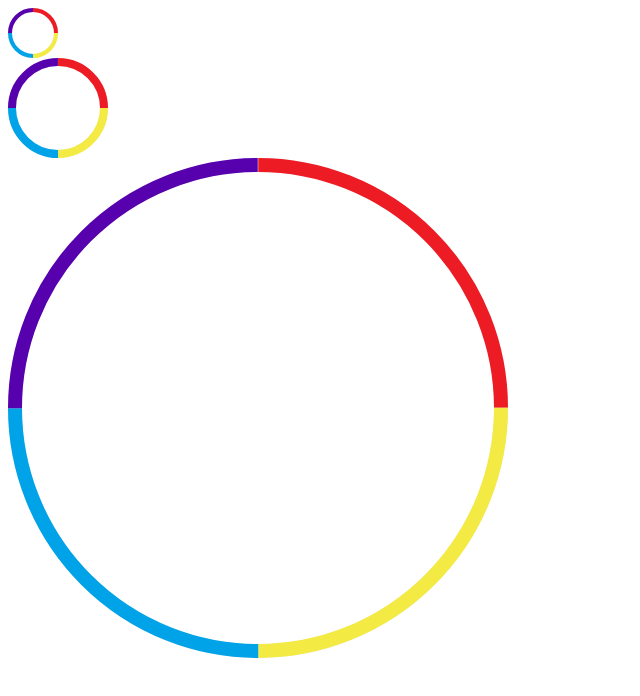
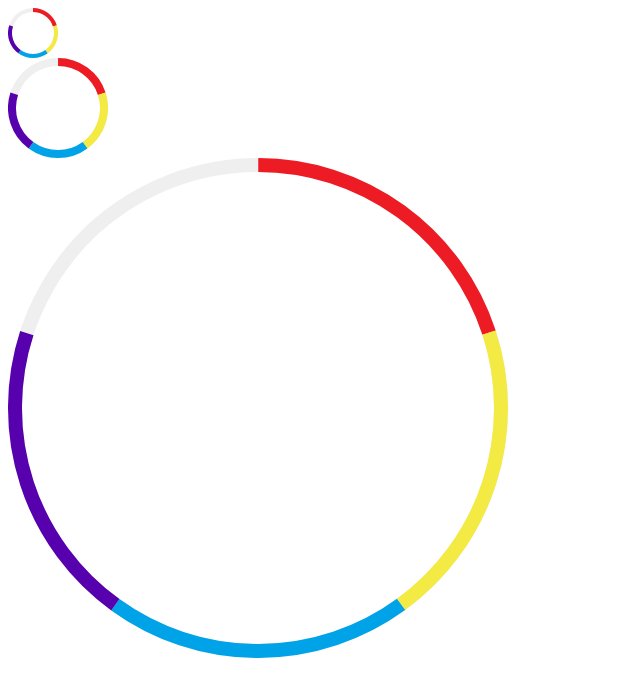
Before and after one commit to eheyne/donut, a website: page index.html in a window 1280 px wide. Shown: the whole page, without its empty margins (0-640 px from the left). Drawn offline with nearby package versions, Linux system fonts and the light colour scheme.

Commit message:
Add in ability to specify total with multiple data points

```diff
--- a/donut.js
+++ b/donut.js
@@ -110,13 +110,17 @@
       return sum;
     }
 
-    function calcPercentage(config, index, total) {
+    function calcPercentage(data, total) {
+      return (data / total) * 100;
+    }
+
+    function calcDataPointPercentage(config, index, total) {
       var percentage;
 
       if (typeof config.data === 'number') {
-        percentage = (config.data / config.total) * 100;
+        percentage = calcPercentage(config.data, config.total);
       } else {
-        percentage = (config.data[index] / total) * 100;
+        percentage = calcPercentage(config.data[index], total);
       }
 
       return percentage;
@@ -128,7 +132,7 @@
 
       if (typeof config.data === 'number') {
         if (config.total) {
-          var percentage = calcPercentage(config);
+          var percentage = calcDataPointPercentage(config);
 
           var path = document.createElementNS(svgNamespace, 'path');
           var pathClass = donutPathBaseClassName + '0';
@@ -139,7 +143,7 @@
           paths.push(path);
         }
       } else {
-        var total = sumArray(config.data);
+        var total = config.total ? config.total : sumArray(config.data);
         var runningTotal = 0;
         var index = 0;
 
@@ -149,12 +153,12 @@
           var pathClass = donutPathBaseClassName + index;
           path.setAttribute('class', donutPathBaseClassName + ' ' + pathClass);
 
-          var percentage = calcPercentage(config, index, total);
+          var percentage = calcDataPointPercentage(config, index, total);
           var d = calculatePathD($svg, runningTotal, percentage, clockWise, strokeWidth);
           path.setAttribute('d', d);
           paths.push(path);
           index++;
-          runningTotal += dataPoint;
+          runningTotal += calcPercentage(dataPoint, total);
         });
       }
 
--- a/index.html
+++ b/index.html
@@ -11,7 +11,7 @@
     <div class="donuts" style="width: 100px; height: 100px"></div>
     <div class="donuts" style="width: 500px; height: 500px"></div>
     <script>
-      var donuts = $('.donuts').Donut({ total: 100, data: [25, 25, 25, 25] });
+      var donuts = $('.donuts').Donut({ total: 125, data: [25, 25, 25, 25] });
     </script>
   </body>
 </html>
```
